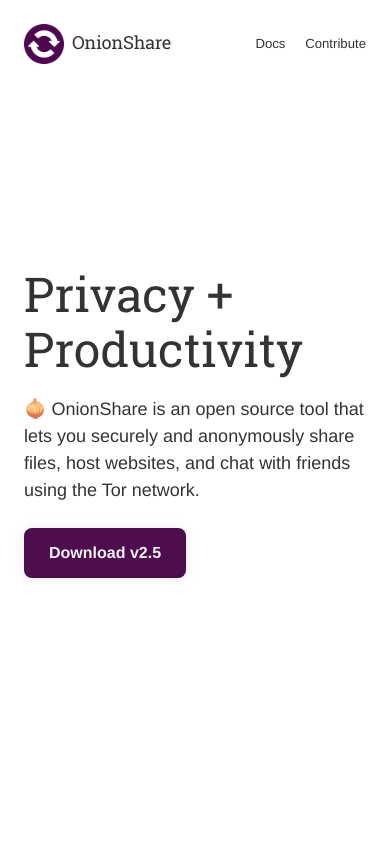
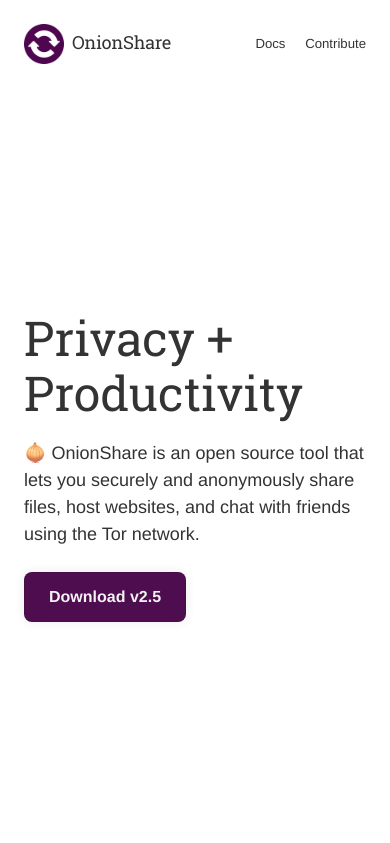
Before and after one commit to onionshare/onionshare-website, a PHP site: page / in a window 390 px wide. Shown: the top 843 px of the page. Run offline with PHP 8.4, Linux system fonts and the light colour scheme.

Commit message:
Fixes text cutting and overflow in the intro section and devices smaller than 375px

```diff
--- a/css/style.css
+++ b/css/style.css
@@ -308,7 +308,16 @@ header.singleNav nav ul {
       background-size: 20rem;
     }
 
+  .intro {
+    margin-top: calc(2.5rem + var(--spacing-medium) * 2);
+    height: auto;
+    min-height: calc(100vh - (2.5rem + var(--spacing-medium) * 2));
+  }
+
 }
 
 @media only screen and (max-width: 375px) {
+  body {
+    min-width: unset;
+  }
 }
```
